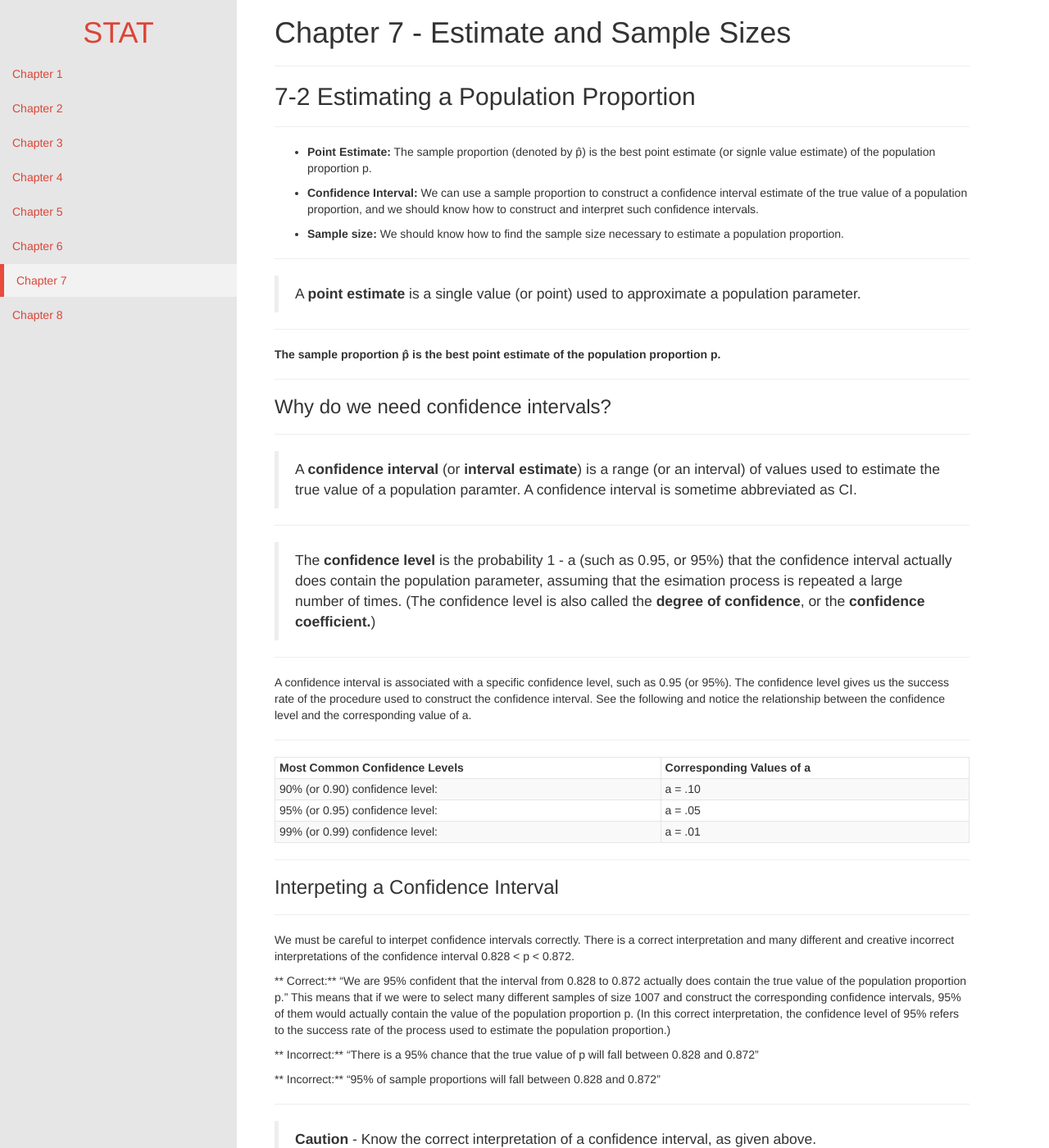
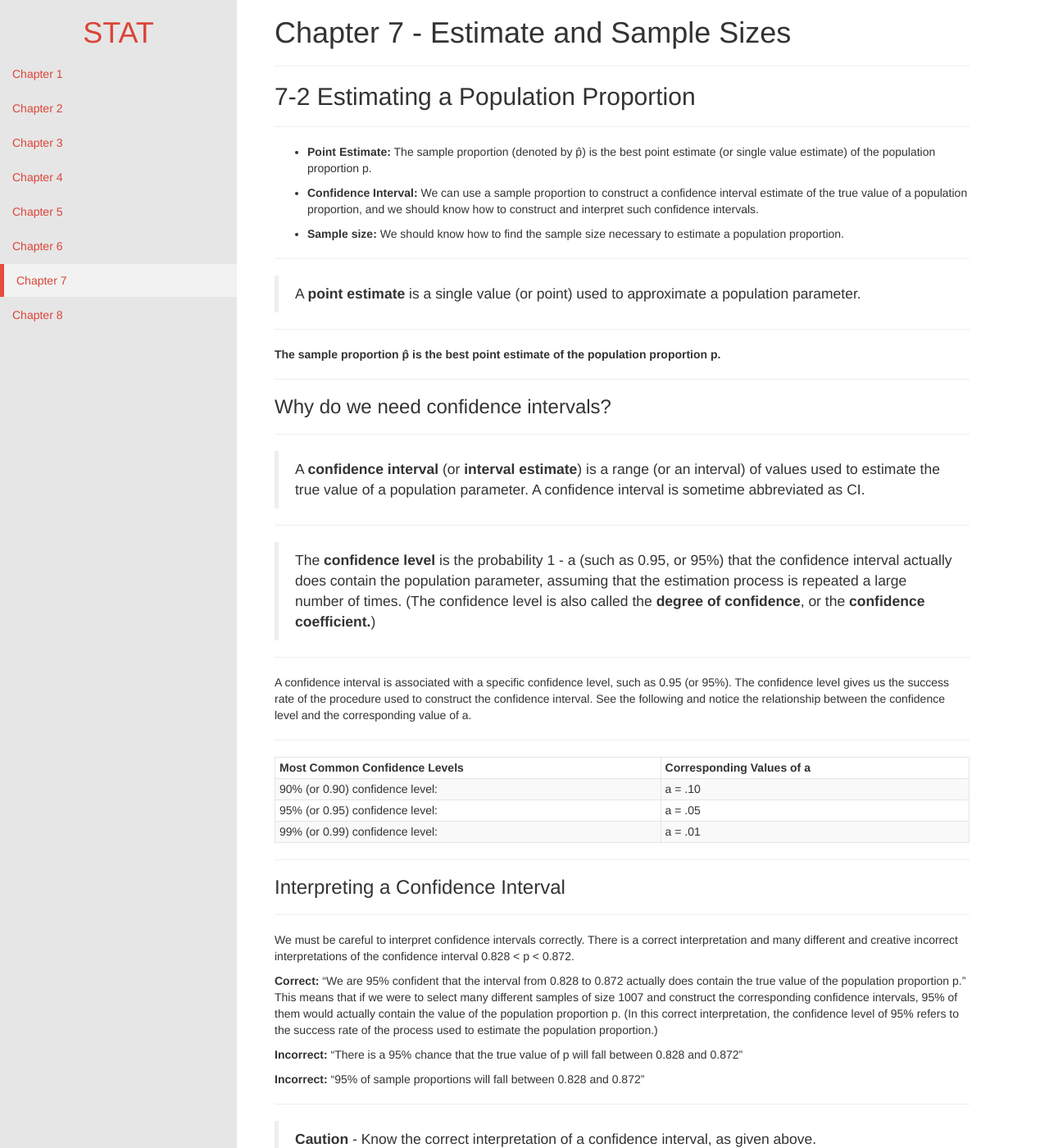
Before and after one commit to pbrogan12/chem, a Jekyll site: the page built from Chapter-7.md, in a window 1280 px wide and 1400 px high. Shown: the whole window at 82% size. Built offline with Jekyll 4.4.1, drawn with Linux system fonts in a browser that asks for light colours; nearby versions of some CDN libraries; Markdown is read by kramdown in place of the engine named in the settings; some of the changed text lies outside the part shown.

Commit message:
Fixed typos in Chapter 7

```diff
--- a/Chapter-7.md
+++ b/Chapter-7.md
@@ -10,7 +10,7 @@ title: Chapter 7
 ## 7-2 Estimating a Population Proportion
 ---
 
-* **Point Estimate:** The sample proportion (denoted by p̂) is the best point estimate (or signle value estimate) of the population proportion p.
+* **Point Estimate:** The sample proportion (denoted by p̂) is the best point estimate (or single value estimate) of the population proportion p.
 
 * **Confidence Interval:** We can use a sample proportion to construct a confidence interval estimate of the true value of a population proportion, and we should know how to construct and interpret such confidence intervals.
 
@@ -29,11 +29,11 @@ title: Chapter 7
 ### Why do we need confidence intervals?
 ---
 
-> A **confidence interval** (or **interval estimate**) is a range (or an interval) of values used to estimate the true value of a population paramter.  A confidence interval is sometime abbreviated as CI.
+> A **confidence interval** (or **interval estimate**) is a range (or an interval) of values used to estimate the true value of a population parameter.  A confidence interval is sometime abbreviated as CI.
 
 ---
 
-> The **confidence level** is the probability 1 - a (such as 0.95, or 95%) that the confidence interval actually does contain the population parameter, assuming that the esimation process is repeated a large number of times.  (The confidence level is also called the **degree of confidence**, or the **confidence coefficient.**)
+> The **confidence level** is the probability 1 - a (such as 0.95, or 95%) that the confidence interval actually does contain the population parameter, assuming that the estimation process is repeated a large number of times.  (The confidence level is also called the **degree of confidence**, or the **confidence coefficient.**)
 
 ---
 
@@ -49,16 +49,16 @@ A confidence interval is associated with a specific confidence level, such as 0.
 
 ---
 
-### Interpeting a Confidence Interval
+### Interpreting a Confidence Interval
 ---
 
-We must be careful to interpet confidence intervals correctly.  There is a correct interpretation and many different and creative incorrect interpretations of the confidence interval 0.828 < p < 0.872.
+We must be careful to interpret confidence intervals correctly.  There is a correct interpretation and many different and creative incorrect interpretations of the confidence interval 0.828 < p < 0.872.
 
-** Correct:** "We are 95% confident that the interval from 0.828 to 0.872 actually does contain the true value of the population proportion p."  This means that if we were to select many different samples of size 1007 and construct the corresponding confidence intervals, 95% of them would actually contain the value of the population proportion p.  (In this correct interpretation, the confidence level of 95% refers to the success rate of the process used to estimate the population proportion.)
+**Correct:** "We are 95% confident that the interval from 0.828 to 0.872 actually does contain the true value of the population proportion p."  This means that if we were to select many different samples of size 1007 and construct the corresponding confidence intervals, 95% of them would actually contain the value of the population proportion p.  (In this correct interpretation, the confidence level of 95% refers to the success rate of the process used to estimate the population proportion.)
 
-** Incorrect:** "There is a 95% chance that the true value of p will fall between 0.828 and 0.872"
+**Incorrect:** "There is a 95% chance that the true value of p will fall between 0.828 and 0.872"
 
-** Incorrect:** "95% of sample proportions will fall between 0.828 and 0.872"
+**Incorrect:** "95% of sample proportions will fall between 0.828 and 0.872"
 
 ---
 
@@ -116,7 +116,7 @@ We must be careful to interpet confidence intervals correctly.  There is a corre
 
 3. Evaluate the margin of error E = Za/2 sqrt(pq/n)
 
-4. Using the value of the calculated margin error E and the value of the sample proportion p̂, find the values of the confidence interval limits p̂ - E and p̂ + E.  Substiute those values in the general format for the confidence interval p̂ - E < p < p̂ + E or p̂ + or - E or (p̂ - E, p̂ + E)
+4. Using the value of the calculated margin error E and the value of the sample proportion p̂, find the values of the confidence interval limits p̂ - E and p̂ + E.  Substitute those values in the general format for the confidence interval p̂ - E < p < p̂ + E or p̂ + or - E or (p̂ - E, p̂ + E)
 
 5. Round the resulting confidence interval limits to three significant digits.
 
@@ -174,7 +174,7 @@ When no estimate p̂ is known: Formula 7-3 n = [Za/2]^2•0.25/E^25
 
 * **Confidence Interval:** We can use a sample mean to construct a confidence interval estimate of the true value of a population mean, and we should know how to construct and interpret such confidence intervals.
 
-* **Sample Size:** We should know how to find the sample size neccessary to estimate a population mean.
+* **Sample Size:** We should know how to find the sample size necessary to estimate a population mean.
 
 ---
 
```
Also changed, not shown: other parts of Chapter-7.md (+8 -8 lines).
